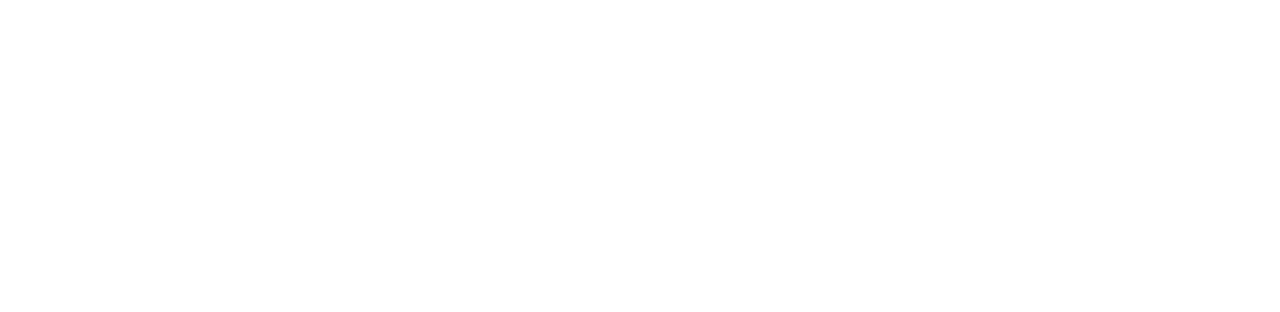
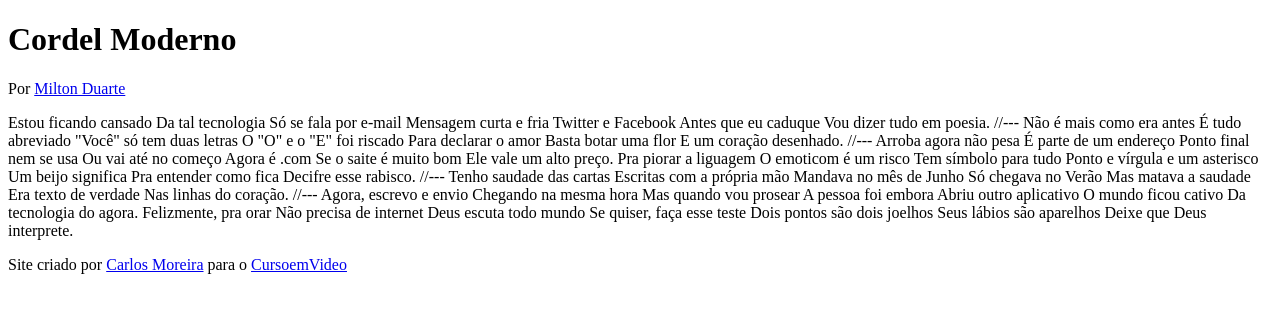
Before and after one commit to carlosmoreira93/HTML-CSS, a plain HTML site: page desafios/df012/site-cordel.html in a window 1280 px wide. Drawn offline with Linux system fonts and the light colour scheme.

Commit message:
atualizei o df012

```diff
--- a/desafios/df012/site-cordel.html
+++ b/desafios/df012/site-cordel.html
@@ -6,6 +6,82 @@
     <title>Site Cordel</title>
 </head>
 <body>
+    <header>
+        <h1>
+            Cordel Moderno
+        </h1>
+        <p>
+            Por <a href="https://www.recantodasletras.com.br/poesias/3186743]" target="_blank">Milton Duarte</a>
+        </p>
 
+    </header>
+
+    Estou ficando cansado
+    Da tal tecnologia
+    Só se fala por e-mail
+    Mensagem curta e fria
+    Twitter e Facebook
+    Antes que eu caduque
+    Vou dizer tudo em poesia.
+
+    //---
+
+    Não é mais como era antes
+    É tudo abreviado
+    "Você" só tem duas letras
+    O "O" e o "E" foi riscado
+    Para declarar o amor
+    Basta botar uma flor
+    E um coração desenhado.
+
+    //---
+
+    Arroba agora não pesa
+    É parte de um endereço
+    Ponto final nem se usa
+    Ou vai até no começo
+    Agora é .com
+    Se o saite é muito bom
+    Ele vale um alto preço.
+
+    Pra piorar a liguagem
+    O emoticom é um risco
+    Tem símbolo para tudo
+    Ponto e vírgula e um asterisco
+    Um beijo significa
+    Pra entender como fica
+    Decifre esse rabisco.
+
+    //---
+
+    Tenho saudade das cartas
+    Escritas com a própria mão
+    Mandava no mês de Junho
+    Só chegava no Verão
+    Mas matava a saudade
+    Era texto de verdade
+    Nas linhas do coração.
+
+    //---
+
+    Agora, escrevo e envio
+    Chegando na mesma hora
+    Mas quando vou prosear
+    A pessoa foi embora
+    Abriu outro aplicativo
+    O mundo ficou cativo
+    Da tecnologia do agora.
+
+    Felizmente, pra orar
+    Não precisa de internet
+    Deus escuta todo mundo
+    Se quiser, faça esse teste
+    Dois pontos são dois joelhos
+    Seus lábios são aparelhos
+    Deixe que Deus interprete.
+
+    <footer>
+        <p>Site criado por <a href="https://carlosmoreira93.github.io" target="_blank">Carlos Moreira</a> para o <a href="https://www.cursoemvideo.com" target="_blank">CursoemVideo</a></p>
+    </footer>
 </body>
 </html>
```
